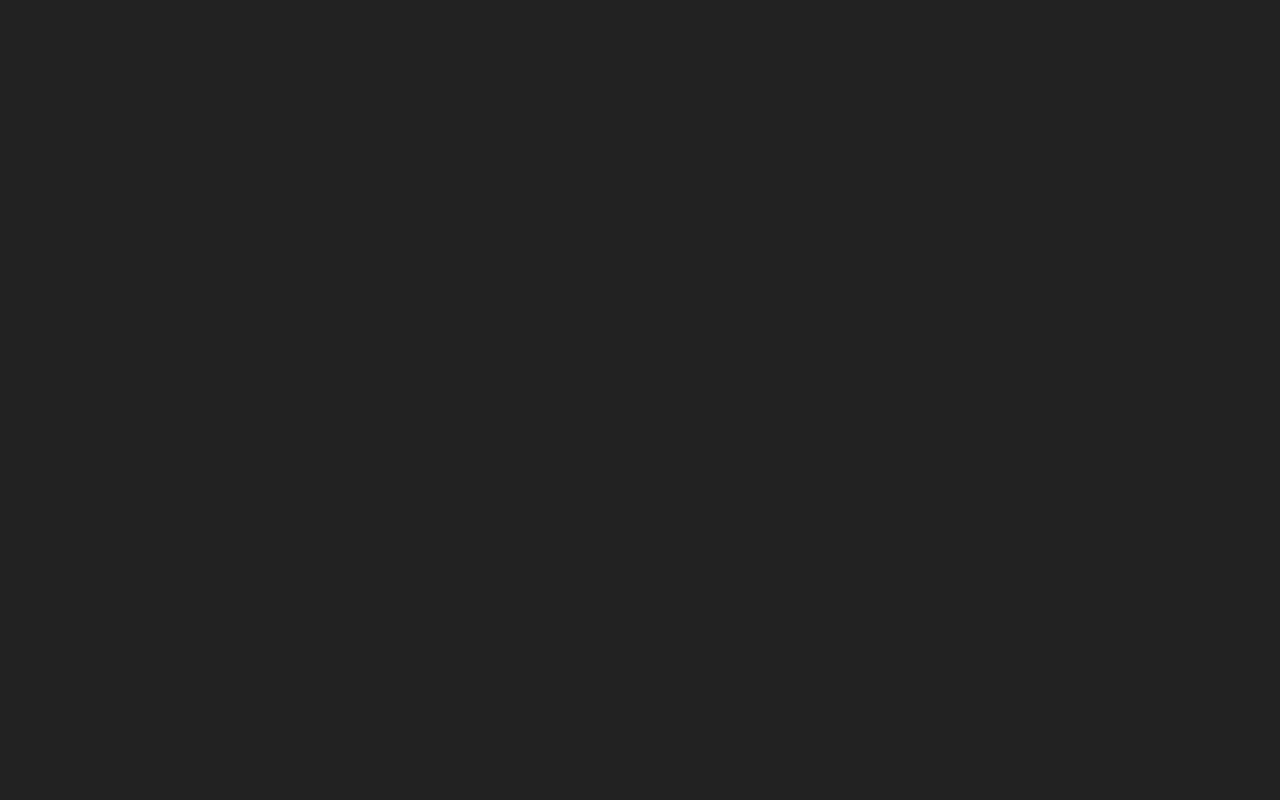
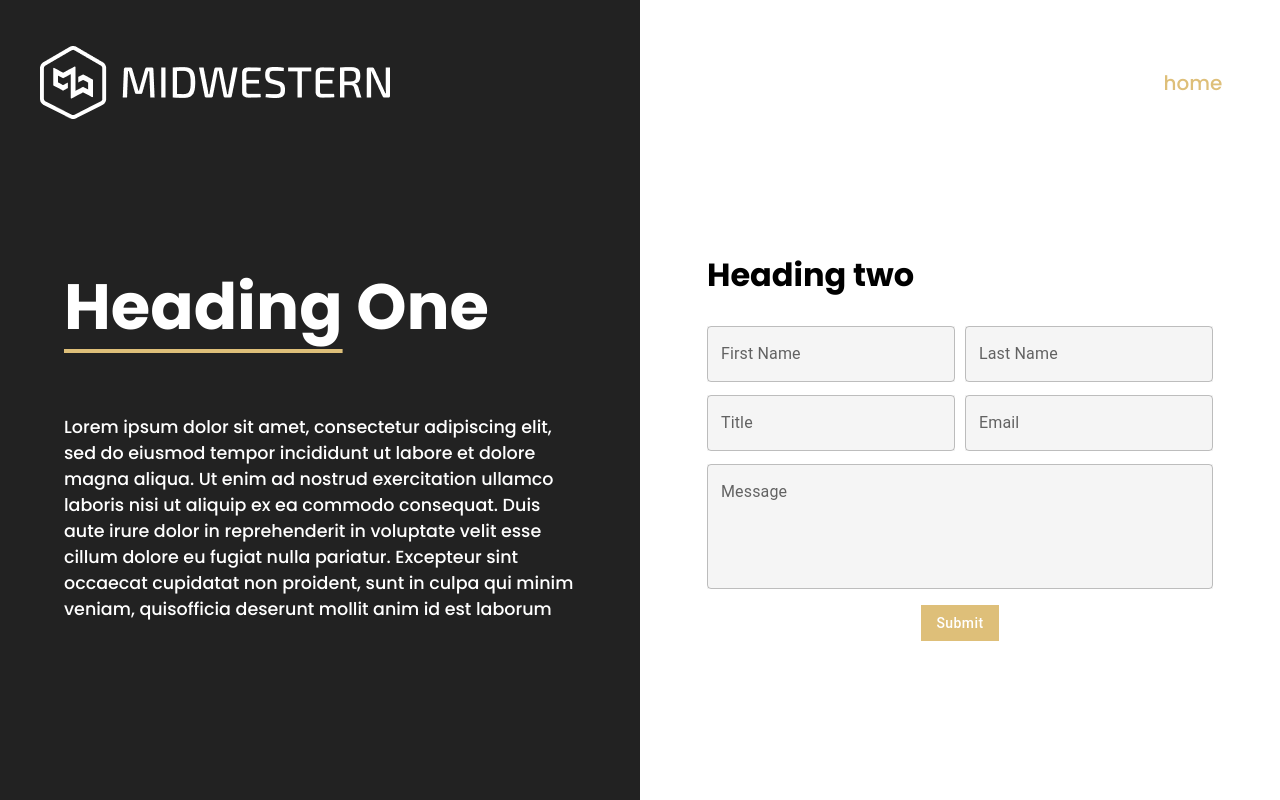
Before and after one commit to MarkoMaturino/Midwestern-Interactive-Tech-Challenge, a React (Create React App) app: page /contact in a window 1280 px wide. Before the commit this address had no page. Built offline with nearby package versions, Linux system fonts and the light colour scheme.

Commit message:
Add Error Page

```diff
--- a/src/App.js
+++ b/src/App.js
@@ -1,6 +1,8 @@
 
 import { useState } from 'react'
 import Home from './Components/Home';
+import Contact from "./Components/Contact"
+import ErrorPage from './Components/ErrorPage';
 
 import { BrowserRouter as Router, Routes, Route } from 'react-router-dom'
 
@@ -11,6 +13,8 @@ function App() {
 
       <Routes>
         <Route path='/' element={<Home/>}></Route>
+       <Route path='/contact' element={<Contact/>}></Route>
+       <Route path='*' element={<ErrorPage/>}/>
       </Routes>
 
 
--- a/src/Components/Contact.js
+++ b/src/Components/Contact.js
@@ -2,12 +2,15 @@ import { Link } from "@mui/material"
 import logo from "../imgs/Logo.png"
 import {Button} from "@mui/material"
 import {TextField} from "@mui/material"
+import { useNavigate } from "react-router-dom"
+
 
 
 
 
 
 function Contact() {
+  const navigate = useNavigate()
 
 
   return (
@@ -27,7 +30,9 @@ function Contact() {
           <div className="logoAndHome">
           <img src = {logo} alt = "Midwestern Interative" className="LogoContactPage"></img>
 
-          <Link className="homelinkMobileView" style= {{fontSize: 20, color: "#DEBF79", alignSelf: "end", marginTop:"5vh", marginRight: "5vw"}} underline="none">home</Link>
+          <Link onClick ={()=>{
+            navigate("/")
+          }}className="homelinkMobileView" style= {{fontSize: 20, color: "#DEBF79", alignSelf: "end", marginTop:"5vh", marginRight: "5vw"}} underline="none">home</Link>
 
           </div>
 
@@ -40,7 +45,9 @@ function Contact() {
         </div>
 
       <div className="Right">
-        <Link className = "homelinkDesktopView"style= {{fontSize: 20, color: "#DEBF79", alignSelf: "end", marginTop:"5vh", marginRight: "5vw"}} underline="none">home</Link>
+        <Link onClick = {()=>{
+          navigate("/")
+        }}className = "homelinkDesktopView"style= {{fontSize: 20, color: "#DEBF79", alignSelf: "end", marginTop:"8.5vh", marginRight: "4.5vw"}} underline="none">home</Link>
         <div className="mainForm">
           <form action="" method="post">
 
--- /dev/null
+++ b/src/Components/ErrorPage.js
@@ -0,0 +1,20 @@
+import { fontSize } from '@mui/system'
+import React from 'react'
+
+
+function ErrorPage() {
+  return (
+    <div style={{display: "flex", height: "100vh", width: "100vw", justifyContent: "center", alignItems: "center"}}>
+        <style jsx global>{`
+      body {
+        margin: 0px;
+        padding: 0px;
+
+
+      }`}</style>
+        <p style={{color: "white", fontSize: "5vw"}}>ERROR: Invalid Page :(</p>
+    </div>
+  )
+}
+
+export default ErrorPage
--- a/src/Components/Header.js
+++ b/src/Components/Header.js
@@ -1,14 +1,18 @@
 import logo from "../imgs/Logo.png"
 import { Link } from "@mui/material"
 import "../index.css"
+import { useNavigate } from "react-router-dom"
 
 
 const Header = () => {
+  const navigate = useNavigate()
   return (
     <div>
         <div className= "header">
             <img src = {logo} alt = "Midwestern Interative" className="logoHomePage"></img>
-            <Link style= {{fontSize: 20, color: "#DEBF79"}} underline="none">contact</Link>
+            <Link onClick ={()=>{
+              navigate("/contact")
+            }}style= {{fontSize: 20, color: "#DEBF79"}} underline="none">contact</Link>
 
         </div>
     </div>
--- a/src/index.css
+++ b/src/index.css
@@ -108,8 +108,8 @@ span{
 
 .LogoContactPage{
   align-self: start;
-  margin-left: 5vw;
-  margin-top: 5vh;
+  margin-left: 3.1vw;
+  margin-top: 5.8vh;
 }
 /* Left stylesheets end */
 /* Right stylesheets start */
```
